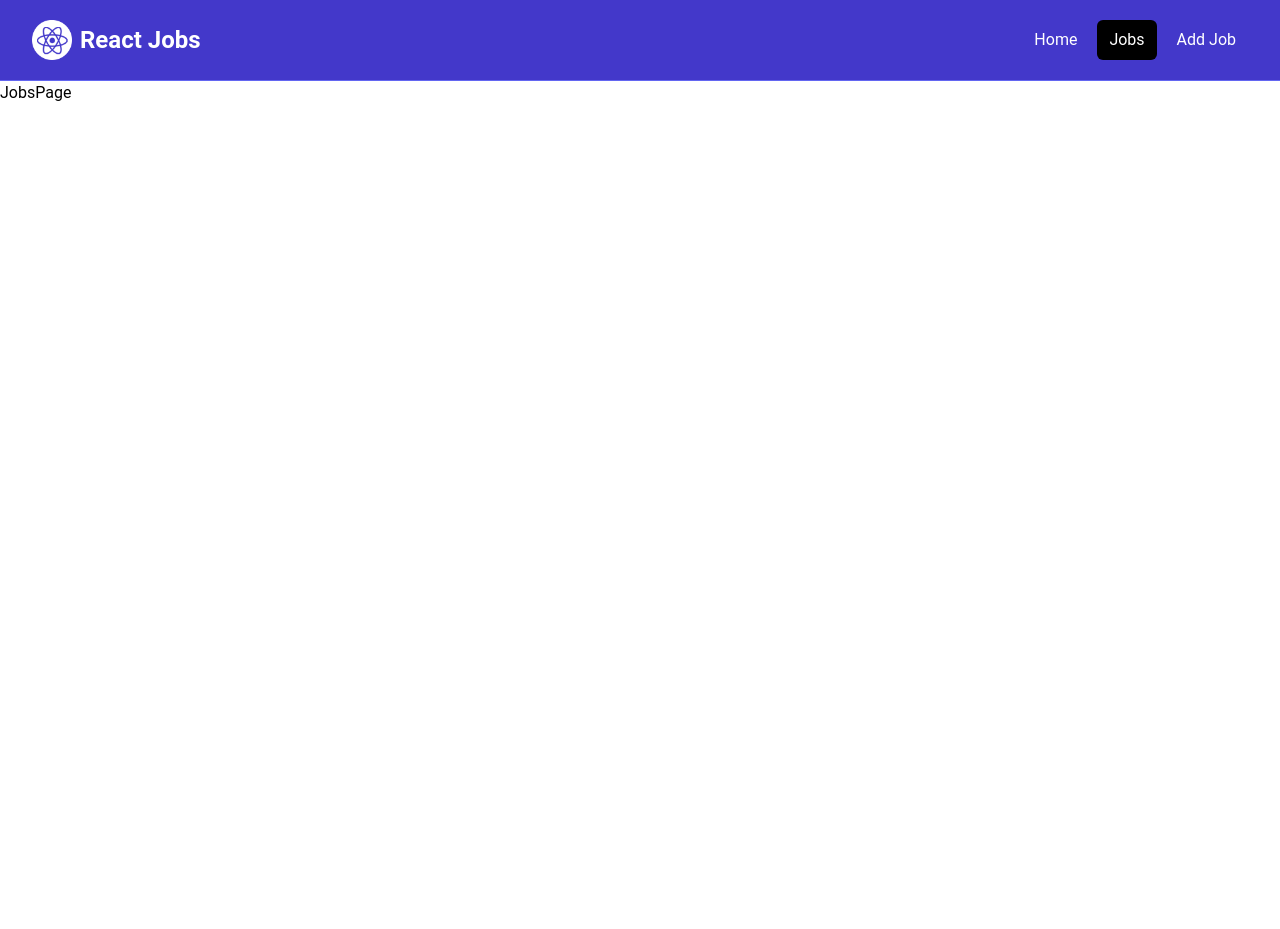
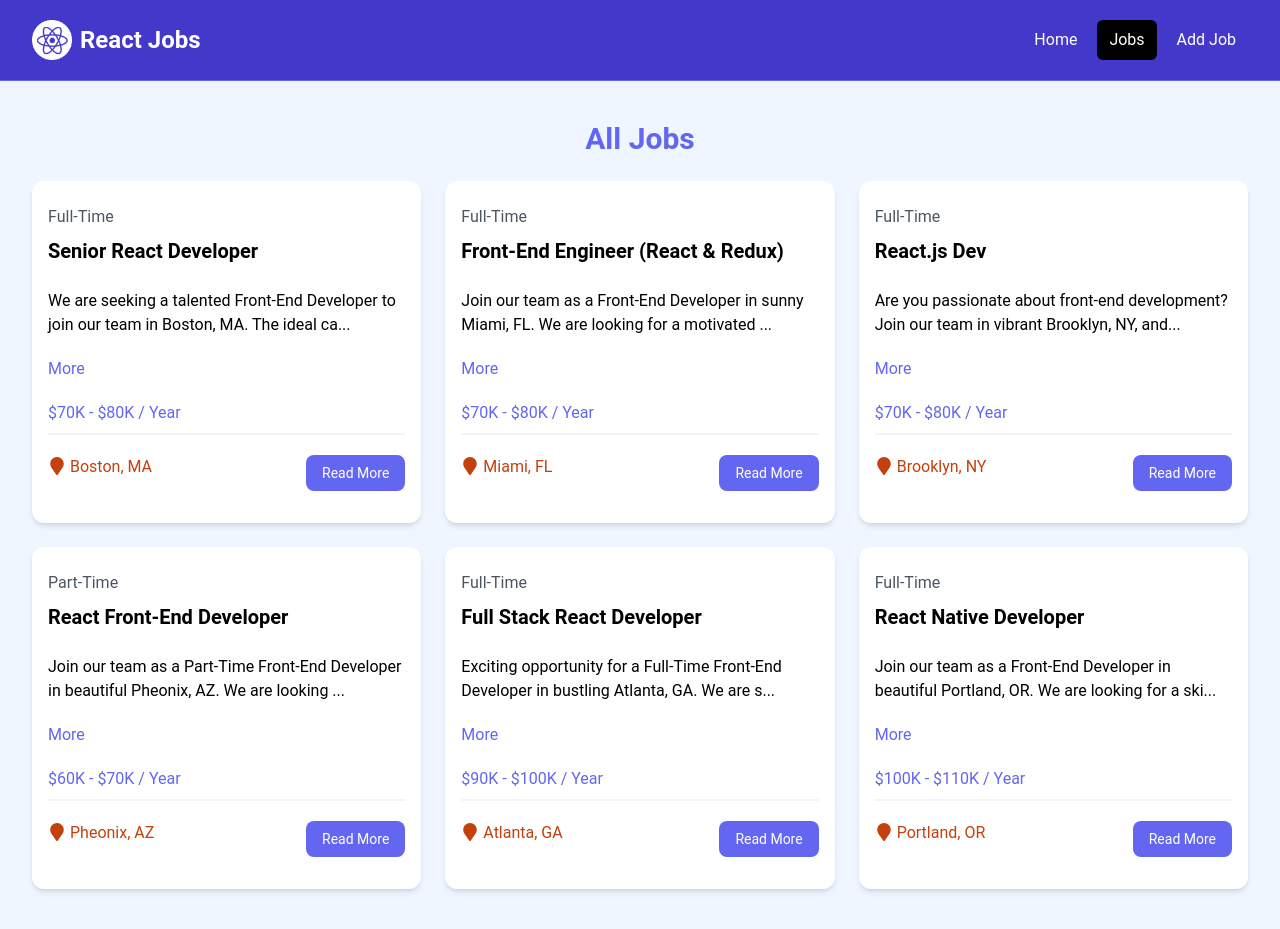
Before and after one commit to salmansajib/find-react-jobs-app, a React (Vite) app: page /jobs in a window 1280 px wide. Before the commit the page ends 800 px from the top, so only its background shows below. Built offline with nearby package versions, Linux system fonts and the light colour scheme.

Commit message:
added the jobs section with conditional rendering

```diff
--- a/src/components/JobListings.jsx
+++ b/src/components/JobListings.jsx
@@ -1,17 +1,18 @@
+/* eslint-disable react/prop-types */
 import JobListing from './JobListing';
 import jobs from '../jobs.json';
 
-const JobListings = () => {
-  const recentJobs = jobs.slice(0, 3);
+const JobListings = ({ isHome = false }) => {
+  const jobListings = isHome ? jobs.slice(0, 3) : jobs;
 
   return (
     <section className='bg-blue-50 px-4 py-10'>
       <div className='container-xl lg:container m-auto'>
         <h2 className='text-3xl font-bold text-indigo-500 mb-6 text-center'>
-          Browse Jobs
+          {isHome ? 'Recent Jobs' : 'All Jobs'}
         </h2>
         <div className='grid grid-cols-1 md:grid-cols-3 gap-6'>
-          {recentJobs.map((job) => (
+          {jobListings.map((job) => (
             <JobListing key={job.id} job={job} />
           ))}
         </div>
--- a/src/pages/HomePage.jsx
+++ b/src/pages/HomePage.jsx
@@ -8,7 +8,7 @@
     <>
       <Hero />
       <HomeCards />
-      <JobListings />
+      <JobListings isHome={true} />
       <ViewAllJobs />
     </>
   );
--- a/src/pages/JobsPage.jsx
+++ b/src/pages/JobsPage.jsx
@@ -1,5 +1,11 @@
+import JobListings from '../components/JobListings';
+
 const JobsPage = () => {
-  return <div>JobsPage</div>;
+  return (
+    <section className=' bg-blue-50 px-4 py6 '>
+      <JobListings />
+    </section>
+  );
 };
 
 export default JobsPage;
```
